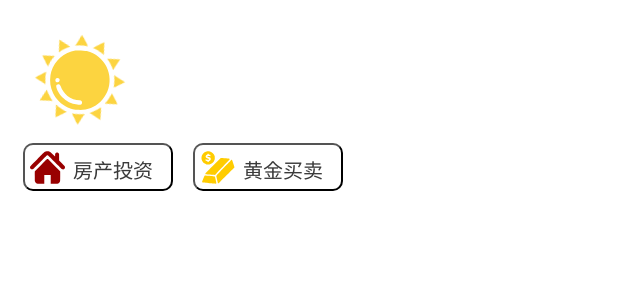
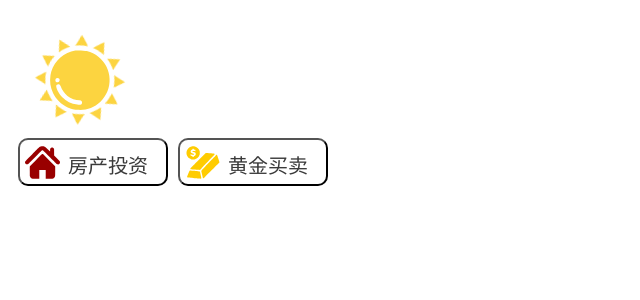
Before and after one commit to shanwu/web, a React (Create React App) app: page / in a window 1280 px wide. Shown: the top 300 px of the page, without its empty margins (0-640 px from the left). Built offline with nearby package versions, Linux system fonts and the light colour scheme.

Commit message:
change: modify page padding

```diff
--- a/src/App.js
+++ b/src/App.js
@@ -41,7 +41,7 @@ const Rotate = styled.image`
     return (
       <div style={{
         background: 'white',
-        padding: '15px',
+        padding: '10px',
         borderRadius: '10px',
       }}>
         <img style={{
@@ -68,7 +68,7 @@ const Rotate = styled.image`
 
         <RoundIconButton
           icon={goldLogo}
-          marginLeft='20px'
+          marginLeft='10px'
           marginTop='20px'
           marginBottom='20px'
           background='white'
```
